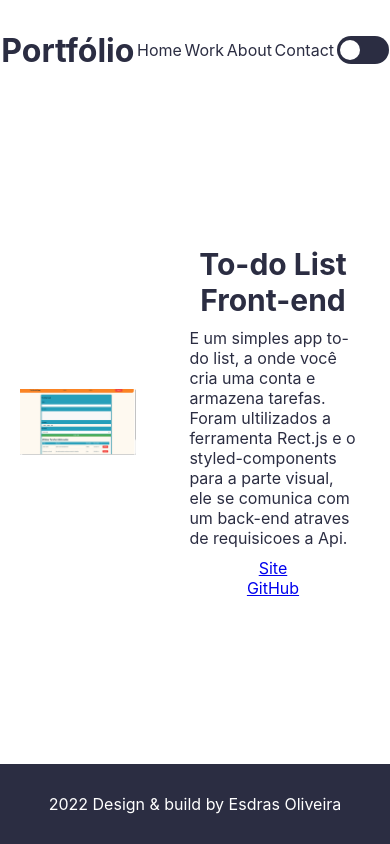
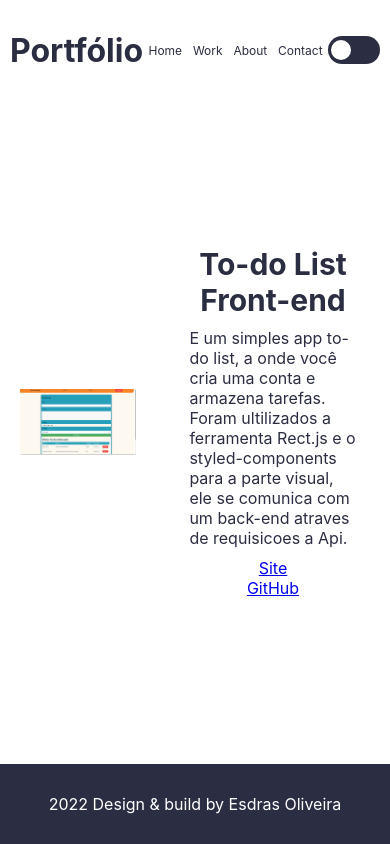
Before and after one commit to esdrasoliveira5/meu-portfolio, a React (Create React App) app: page /project/1 in a window 390 px wide. Built offline with nearby package versions, Linux system fonts and the light colour scheme.

Commit message:
header responsivo

```diff
--- a/src/components/Header.jsx
+++ b/src/components/Header.jsx
@@ -11,6 +11,7 @@
   const animation = nightMode ? 'whiteToBlack' : 'BlackToWhite';
 
   const HeaderStyled = styled.header`
+    padding: 10px;
     display: flex;
     justify-content: space-around;
     align-items: center;
@@ -21,8 +22,15 @@
     z-index: 1;
     background-color: ${backgroundColor};
     color:${fontColor};
-
     animation: ${animation} 3s;
+    nav {
+      @media screen and (max-width: 768px) {
+        font-size: 12px;
+      }
+      display: flex;
+      justify-content: space-around;
+      flex-grow: 6;
+    }
     @keyframes whiteToBlack {
       from {background-color: white;}
       to {background-color: #2B2D42;}
@@ -39,6 +47,7 @@
   return (
     <HeaderStyled>
       <h1>Portfólio</h1>
+      <nav>
         <Link
           to="/"
         >
@@ -59,6 +68,7 @@
         >
           Contact
         </Link>
+      </nav>
       <Switch />
     </HeaderStyled>
   );
```
Lines whose indentation alone changed are shown as unchanged.
